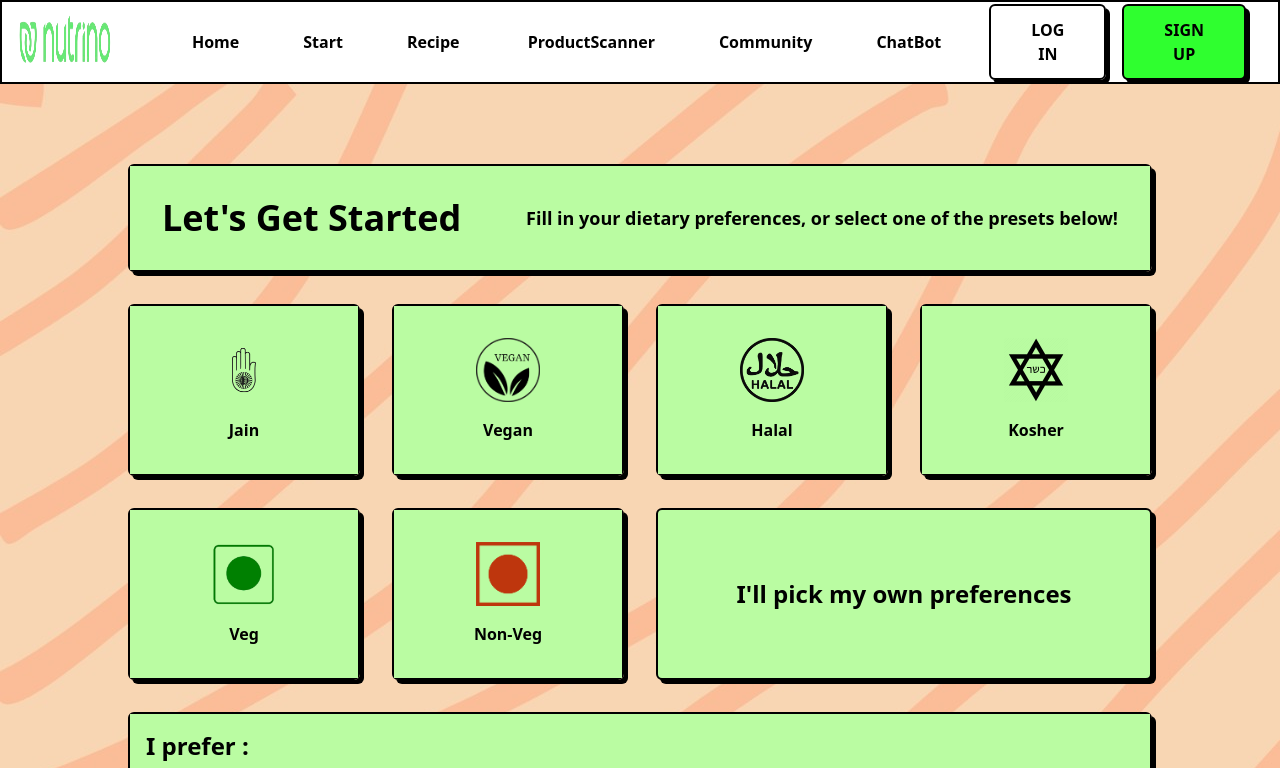
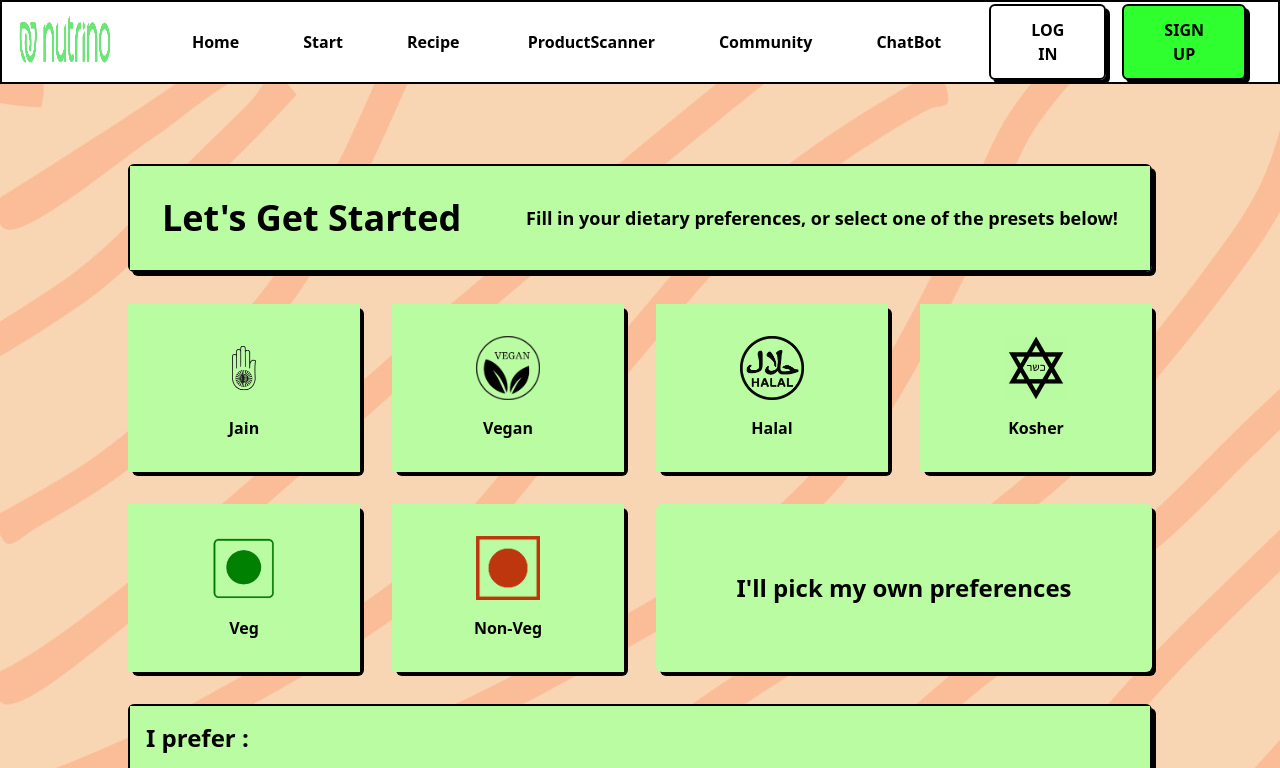
Before and after one commit to arnitdo/Nutrino, a React (Vite) app in the folder frontend/: page /onboarding in a window 1280 px wide. Shown: the top 768 px of the page. Built offline with nearby package versions, Linux system fonts and the light colour scheme.

Commit message:
changed ui

```diff
--- a/frontend/src/App.jsx
+++ b/frontend/src/App.jsx
@@ -25,7 +25,6 @@ function App() {
 					<Route path={"/me"} element={<Hello />} />
 					<Route path={"/recipe"} element={<Recipe />} />
 					<Route path={"/recipe/:id"} element={<RecipeId />} />
-
 					<Route path={"/productscanner"} element={<ProductScanner />} />
 					<Route path={"/community"} element={<Community />} />
 					<Route path={"/chatbot"} element={<Chatbot />} />
--- a/frontend/src/components/Paper.jsx
+++ b/frontend/src/components/Paper.jsx
@@ -1,7 +1,7 @@
-export default function Paper({children, grow, flex}) {
+export default function Paper({children, grow, flex, noBorder}) {
 	return (
 		<div
-			className={`rounded-md border-2 border-black font-bold shadow-[4px_4px_0px_0px_rgba(0,0,0,1)] ${grow ? " flex-grow" : ""} ${flex ? " flex" : ""}`}>
+			className={`rounded-md  ${noBorder?"":"border-2 border-black"} font-bold shadow-[4px_4px_0px_0px_rgba(0,0,0,1)] ${grow ? " flex-grow" : ""} ${flex ? " flex" : ""}`}>
 			{children}
 		</div>
 	)
--- a/frontend/src/pages/OnboardingPage.jsx
+++ b/frontend/src/pages/OnboardingPage.jsx
@@ -79,9 +79,9 @@ function OnboardingPage() {
 						{
 							Object.keys((ONBOARDING_PRESETS)).map((presetName) => {
 								return (
-									<Paper key={presetName} flex>
+									<Paper noBorder key={presetName} flex>
 										<div
-											className={"cursor-pointer flex justify-around items-center flex-col flex-grow gap-4 p-8 bg-lgreen"}
+											className={"cursor-pointer flex justify-around items-center flex-col flex-grow gap-4 p-8 bg-lgreen transition-all hover:translate-x-[3px] hover:translate-y-[3px] hover:shadow-none"}
 											onClick={() => {
 												setUserProfile((prevProfile) => {
 													const {prefers, avoids} = ONBOARDING_PRESETS[presetName]
@@ -112,7 +112,7 @@ function OnboardingPage() {
 							})
 						}
 						<div
-							className={"cursor-pointer col-span-2 rounded-md border-2 border-black font-bold shadow-[4px_4px_0px_0px_rgba(0,0,0,1)] bg-lgreen text-2xl flex flex-col justify-center items-center"}
+							className={"cursor-pointer col-span-2 rounded-md font-bold shadow-[4px_4px_0px_0px_rgba(0,0,0,1)] bg-lgreen text-2xl flex flex-col justify-center items-center transition-all hover:translate-x-[3px] hover:translate-y-[3px] hover:shadow-none"}
 							onClick={() => {
 								if (firstInput.current) {
 									window.scrollTo({
```
